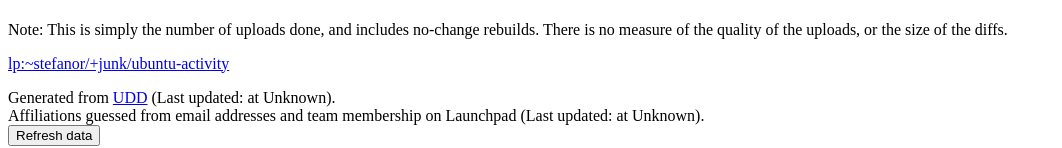
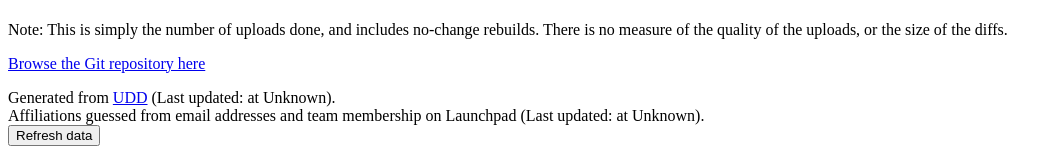
Before and after one commit to tsimonq2/ubuntu-activity, a plain HTML site: page index.html in a window 1280 px wide. Shown: the part 1551-1699 px from the top of the page, without its empty margins (0-1062 px from the left). Drawn offline with Linux system fonts and the light colour scheme; no server answers.

Commit message:
Change the location of the VCS repo in index.html.

```diff
--- a/index.html
+++ b/index.html
@@ -26,7 +26,7 @@
 		There is no measure of the quality of the uploads, or the size of the diffs.
 	</p>
 	<div id="top-uploaders"></div>
-	<p><a href="https://code.launchpad.net/~stefanor/+junk/ubuntu-activity">lp:~stefanor/+junk/ubuntu-activity</a></p>
+	<p><a href="https://github.com/tsimonq2/ubuntu-activity">Browse the Git repository here</a></p>
 	<p>
 		Generated from <a href="http://udd.debian.org/">UDD</a>
 		(Last updated: at <span id="udd-updated">Unknown</span>).<br />
```
